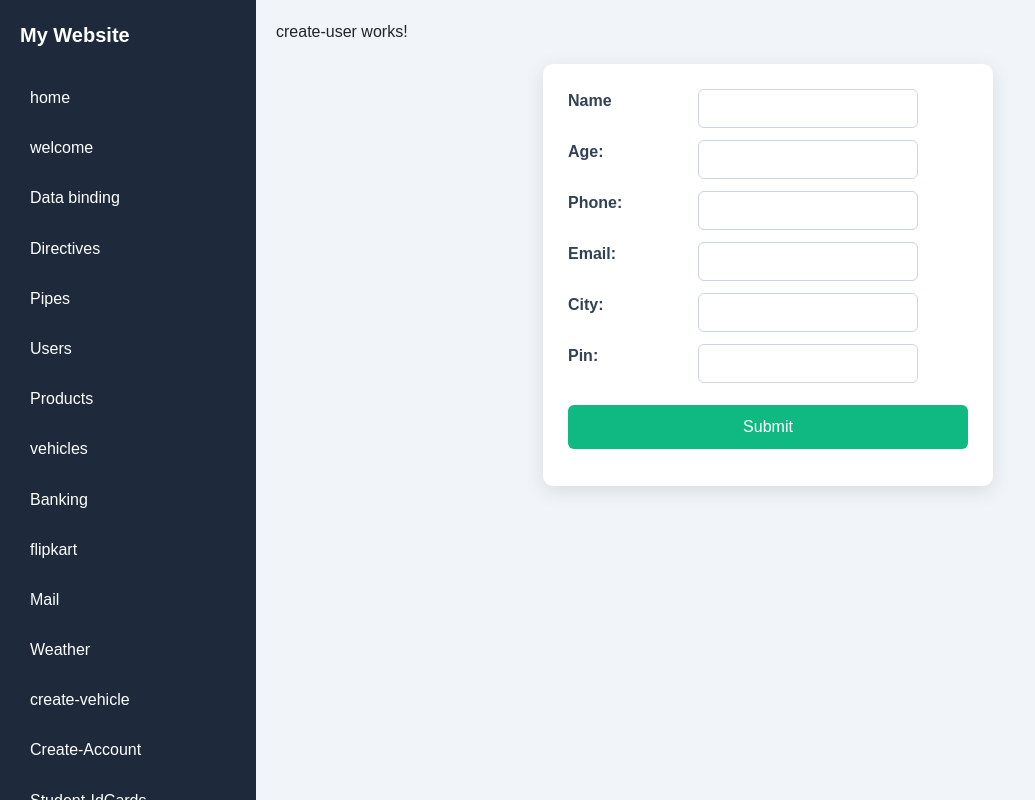
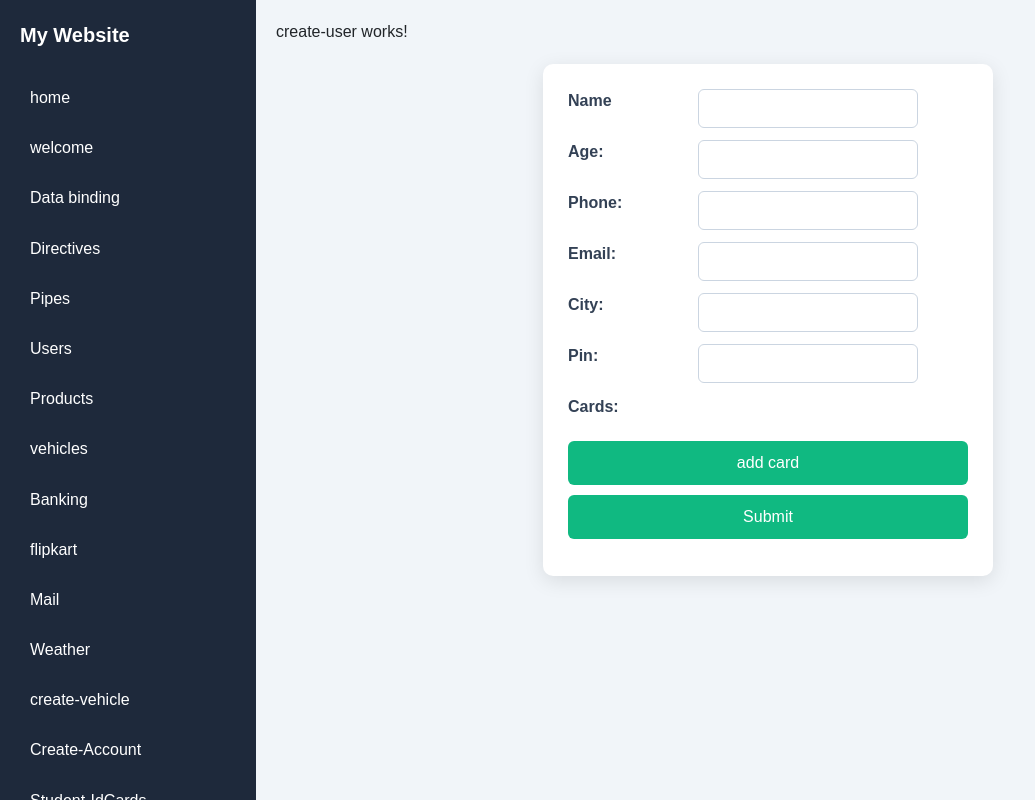
Before and after one commit to jagadeesh666-tech/my-app-apr26, an Angular app: page /dashboard/create-user.component in a window 1280 px wide. Shown: the whole page, without its empty margins (0-1035 px from the left). Built offline with nearby package versions, Linux system fonts and the light colour scheme; sample sign-in values are in the browser's storage.

Commit message:
Form-array

```diff
--- a/src/app/create-user.component/create-user.component.html
+++ b/src/app/create-user.component/create-user.component.html
@@ -21,6 +21,30 @@
         <input type="number" formControlName="pin">
         <br>
     </div>
+    <label for="">Cards:</label>
+    <button typr="button" (click)="addCard()">add card</button>
+
+    <div formArrayName="cards">
+        <div *ngFor="let card of cardsFormArray.controls;let i=index">
+            <div formGroupName="{{i}}">
+                <h3>card {{i+1}}</h3>
+
+                <label for="">number:</label>
+                <input type="number" formControlName="number">
+                <br>
+                <label for="">name:</label>
+                <input type="text" formControlName="name">
+                <br>
+                <label for="">cvv:</label>
+                <input type="number" formControlName="cvv">
+                <br>
+                <button (click)="deletecard(i)">Delete</button>
+                <hr>
+
+            </div>
+
+        </div>
+    </div>
     <input type="submit">
 
 
--- a/src/app/create-user.component/create-user.component.ts
+++ b/src/app/create-user.component/create-user.component.ts
@@ -1,5 +1,5 @@
 import { Component } from '@angular/core';
-import { FormControl, FormGroup, ɵInternalFormsSharedModule } from '@angular/forms';
+import { FormArray, FormControl, FormGroup, ɵInternalFormsSharedModule } from '@angular/forms';
 
 @Component({
   selector: 'app-create-user',
@@ -17,8 +17,26 @@
     address: new FormGroup({
       city: new FormControl(),
       pin: new FormControl(),
-    })
+    }),
+      cards:new FormArray([])
   })
+
+
+  get cardsFormArray(){
+    return this.userForm.get('cards') as FormArray;
+  }
+  addCard(){
+    this.cardsFormArray.push(
+      new FormGroup({
+        number: new FormControl(),
+        name: new FormControl(),
+        cvv: new FormControl(),
+      })
+    )
+  }
+  deletecard(i:number){
+    this.cardsFormArray.removeAt(i);
+  }
   submit(){
     console.log(this.userForm);
   }
```
